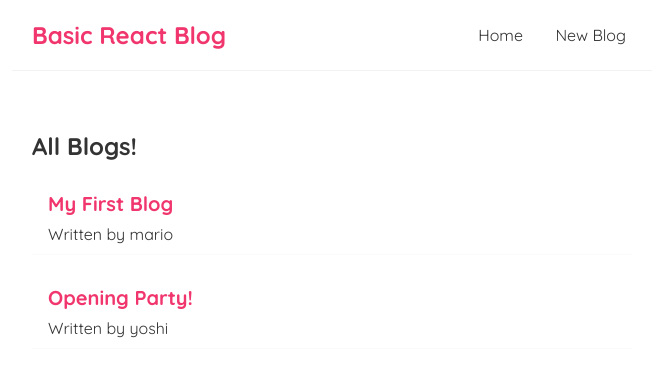
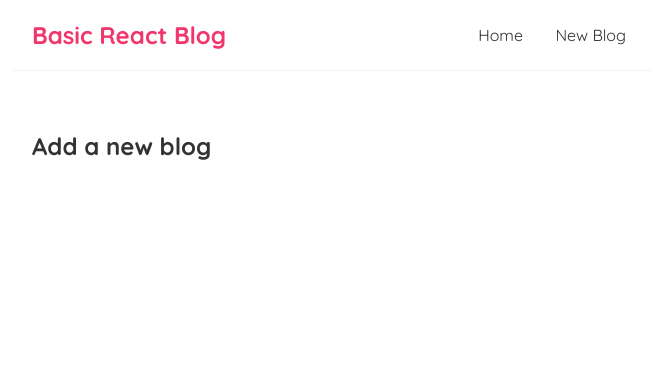
Before and after one commit to TandohAnthonyNwiAckah/basic_blog_react, a React (Create React App) app: page /create in a window 1280 px wide. Shown: the top 376 px of the page, without its empty margins (308-964 px from the left). Built offline with nearby package versions, Linux system fonts and the light colour scheme; data requests are answered from the project's data file.

Commit message:
commit exact match route

```diff
--- a/src/App.js
+++ b/src/App.js
@@ -1,7 +1,7 @@
-// import TutOne from "./TutOne";
 import Navbar from "./Navbar";
 import Home from "./Home";
 import { BrowserRouter as Router, Route, Switch } from "react-router-dom";
+import Create from "./Create";
 
 function App() {
   return (
@@ -9,12 +9,13 @@
       <div className="App">
         <Navbar />
         <div className="content">
-          {/* CALLING MULTIPLE COMPONENTS */}
-          {/* <TutOne /> */}
-          {/* <Home /> */}
           <Switch>
-            <Route path="/">
+            <Route exact path="/">
               <Home />
+            </Route>
+
+            <Route path="/create">
+              <Create />
             </Route>
           </Switch>
         </div>
--- /dev/null
+++ b/src/Create.js
@@ -0,0 +1,9 @@
+const Create = () => {
+  return (
+    <div className="create">
+      <h2>Add a new blog</h2>
+    </div>
+  );
+};
+
+export default Create;
```
Also changed, not shown: src/index.css (+2 -5 lines).
